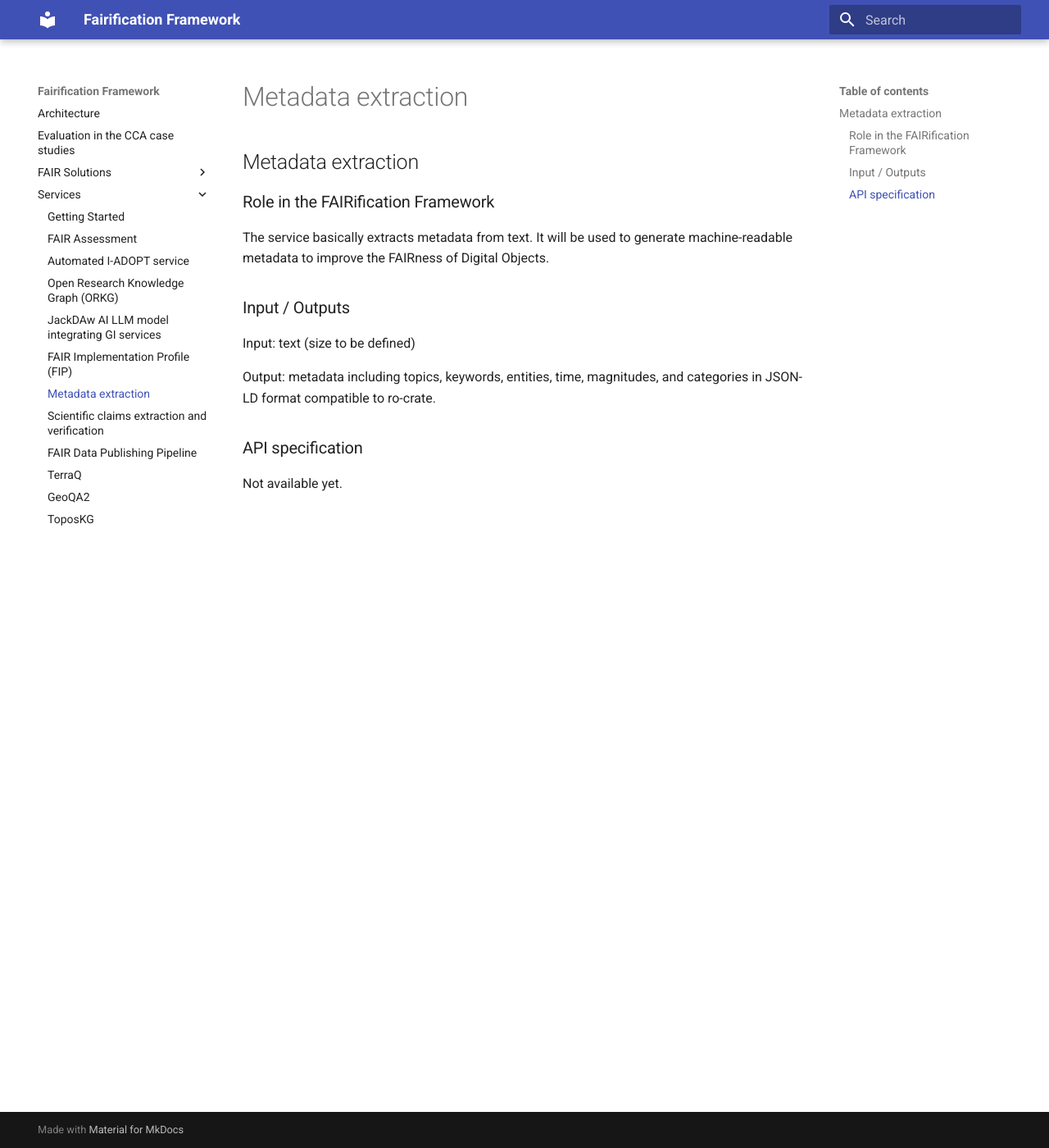
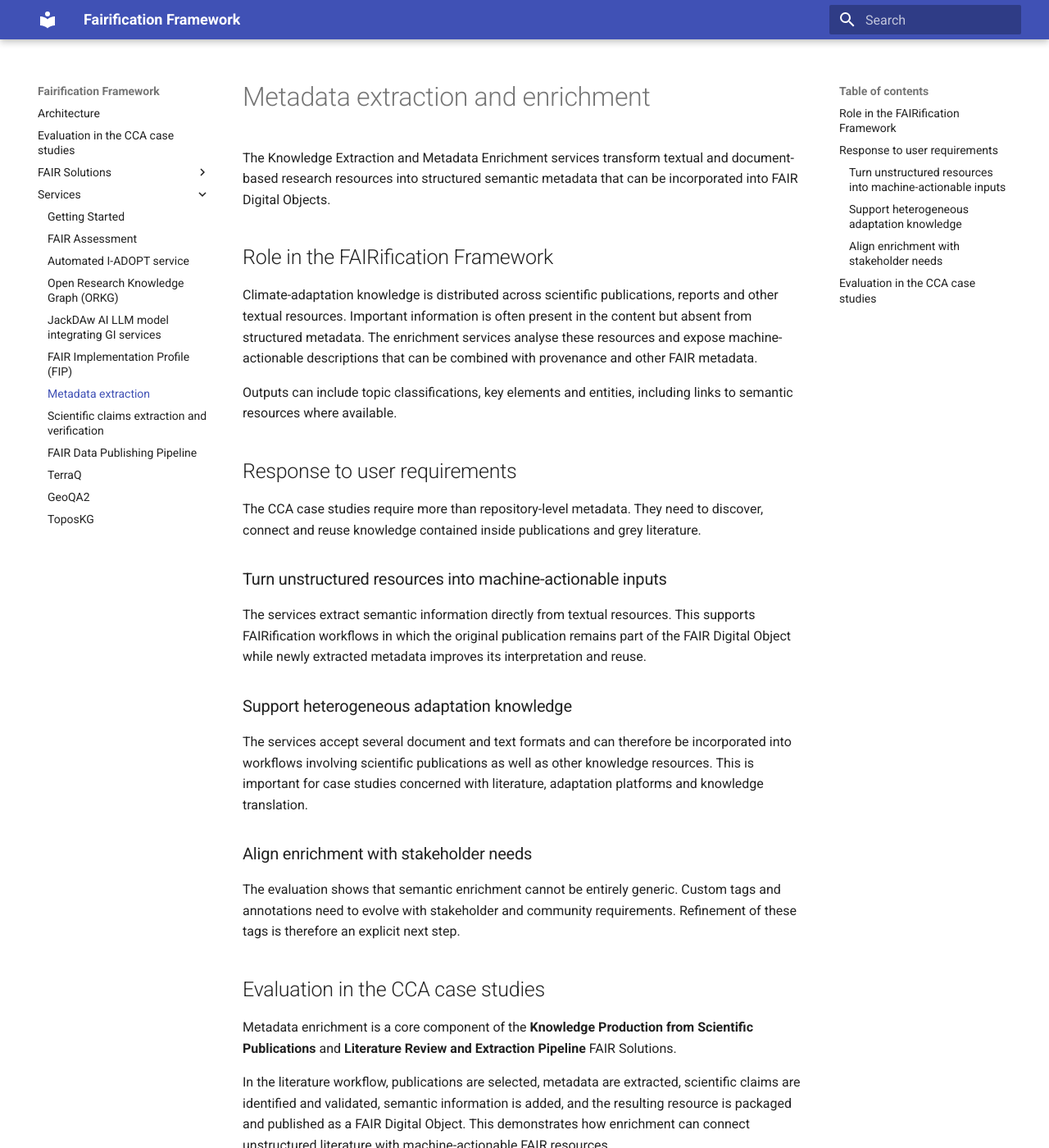
Before and after one commit to FAIR2Adapt/fairification-framework, an MkDocs documentation site: the page built from docs/services/ff-metadata-extraction.md, in a window 1280 px wide and 1400 px high. Shown: the whole window at 82% size. Built offline with MkDocs 1.6.1 and Material for MkDocs 9.7.7, drawn with Linux system fonts in a browser that asks for light colours; some of the changed text lies outside the part shown.

Commit message:
New features from CCA added

```diff
--- a/docs/services/ff-metadata-extraction.md
+++ b/docs/services/ff-metadata-extraction.md
@@ -1,14 +1,39 @@
-## Metadata extraction
+# Metadata extraction and enrichment
 
-### Role in the FAIRification Framework
-The service basically extracts metadata from text. It will be used to generate machine-readable metadata to improve the FAIRness of Digital Objects.
+The Knowledge Extraction and Metadata Enrichment services transform textual and document-based research resources into structured semantic metadata that can be incorporated into FAIR Digital Objects.
 
-### Input / Outputs
+## Role in the FAIRification Framework
 
-Input: text (size to be defined)
+Climate-adaptation knowledge is distributed across scientific publications, reports and other textual resources. Important information is often present in the content but absent from structured metadata. The enrichment services analyse these resources and expose machine-actionable descriptions that can be combined with provenance and other FAIR metadata.
 
-Output: metadata including topics, keywords, entities, time, magnitudes, and categories in JSON-LD format compatible to ro-crate.
+Outputs can include topic classifications, key elements and entities, including links to semantic resources where available.
 
-### API specification
+## Response to user requirements
 
-Not available yet.
+The CCA case studies require more than repository-level metadata. They need to discover, connect and reuse knowledge contained inside publications and grey literature.
+
+### Turn unstructured resources into machine-actionable inputs
+
+The services extract semantic information directly from textual resources. This supports FAIRification workflows in which the original publication remains part of the FAIR Digital Object while newly extracted metadata improves its interpretation and reuse.
+
+### Support heterogeneous adaptation knowledge
+
+The services accept several document and text formats and can therefore be incorporated into workflows involving scientific publications as well as other knowledge resources. This is important for case studies concerned with literature, adaptation platforms and knowledge translation.
+
+### Align enrichment with stakeholder needs
+
+The evaluation shows that semantic enrichment cannot be entirely generic. Custom tags and annotations need to evolve with stakeholder and community requirements. Refinement of these tags is therefore an explicit next step.
+
+## Evaluation in the CCA case studies
+
+Metadata enrichment is a core component of the **Knowledge Production from Scientific Publications** and **Literature Review and Extraction Pipeline** FAIR Solutions.
+
+In the literature workflow, publications are selected, metadata are extracted, scientific claims are identified and validated, semantic information is added, and the resulting resource is packaged and published as a FAIR Digital Object. This demonstrates how enrichment can connect unstructured literature with machine-actionable FAIR resources.
+
+Planned extensions include support for additional resource types such as policy documents and knowledge platforms, multilingual English/Portuguese resources and further alignment of annotations with stakeholder needs.
+
+!!! info "Related services"
+    Metadata enrichment is closely connected to **Scientific claims extraction and verification** and to I-ADOPT variable descriptions. Together they support the transition from human-readable documents to semantically enriched, machine-actionable FAIR Digital Objects.
+
+!!! info "CCA evaluation"
+    See **Evaluation in the CCA case studies** for the online summary of how enrichment and the other FAIR supporting services respond to the case-study requirements.
```
